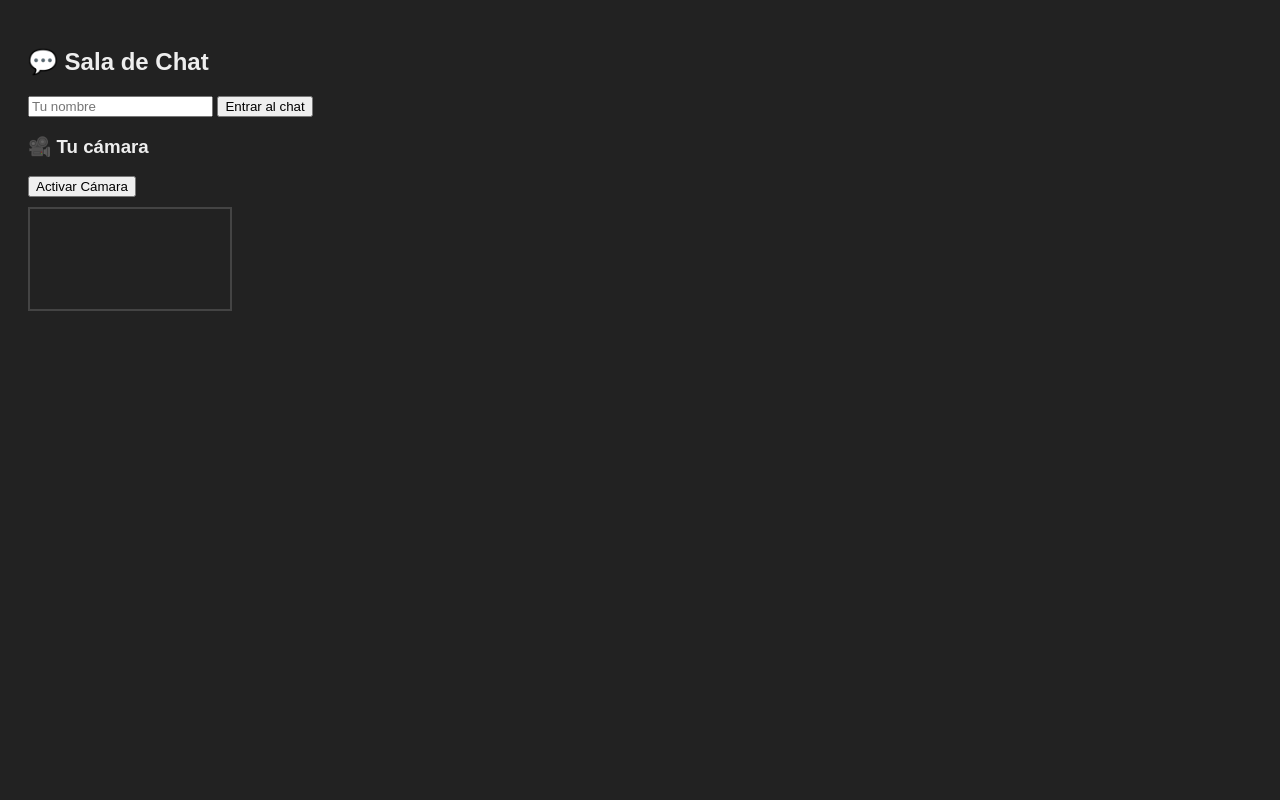
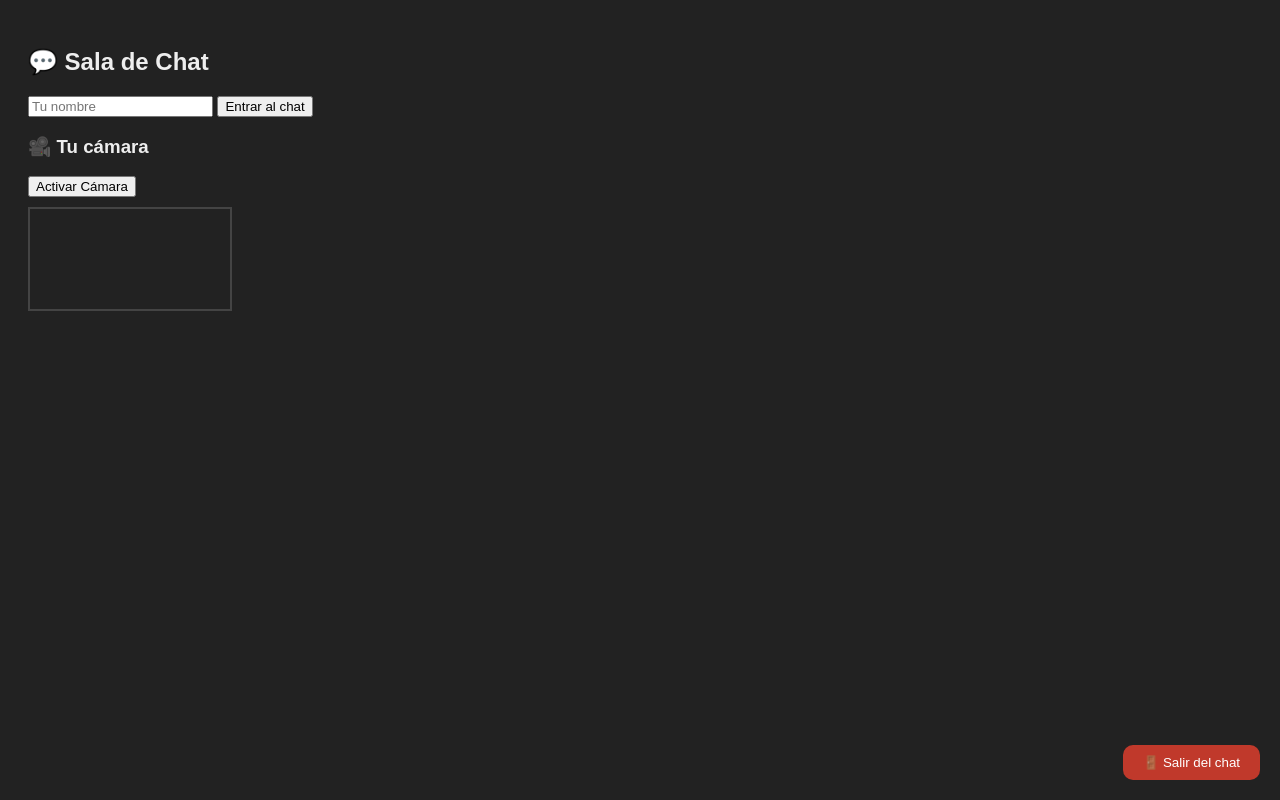
Before and after one commit to noizemanx/saladchat, a website: page index.html in a window 1280 px wide. Drawn offline with nearby package versions, Linux system fonts and the light colour scheme.

Commit message:
Update index.html

```diff
--- a/index.html
+++ b/index.html
@@ -15,6 +15,9 @@
   <h2>💬 Sala de Chat</h2>
   <input type="text" id="nombre" placeholder="Tu nombre" />
   <button onclick="entrar()">Entrar al chat</button>
+  <button id="salirBtn" style="position: fixed; bottom: 20px; right: 20px; padding: 10px 20px; background: #c0392b; color: white; border: none; border-radius: 10px; cursor: pointer; z-index: 1000;">
+  🚪 Salir del chat
+</button>
 
   <div id="chat" hidden></div>
   <input id="mensaje" placeholder="Escribe algo..." hidden />
```
